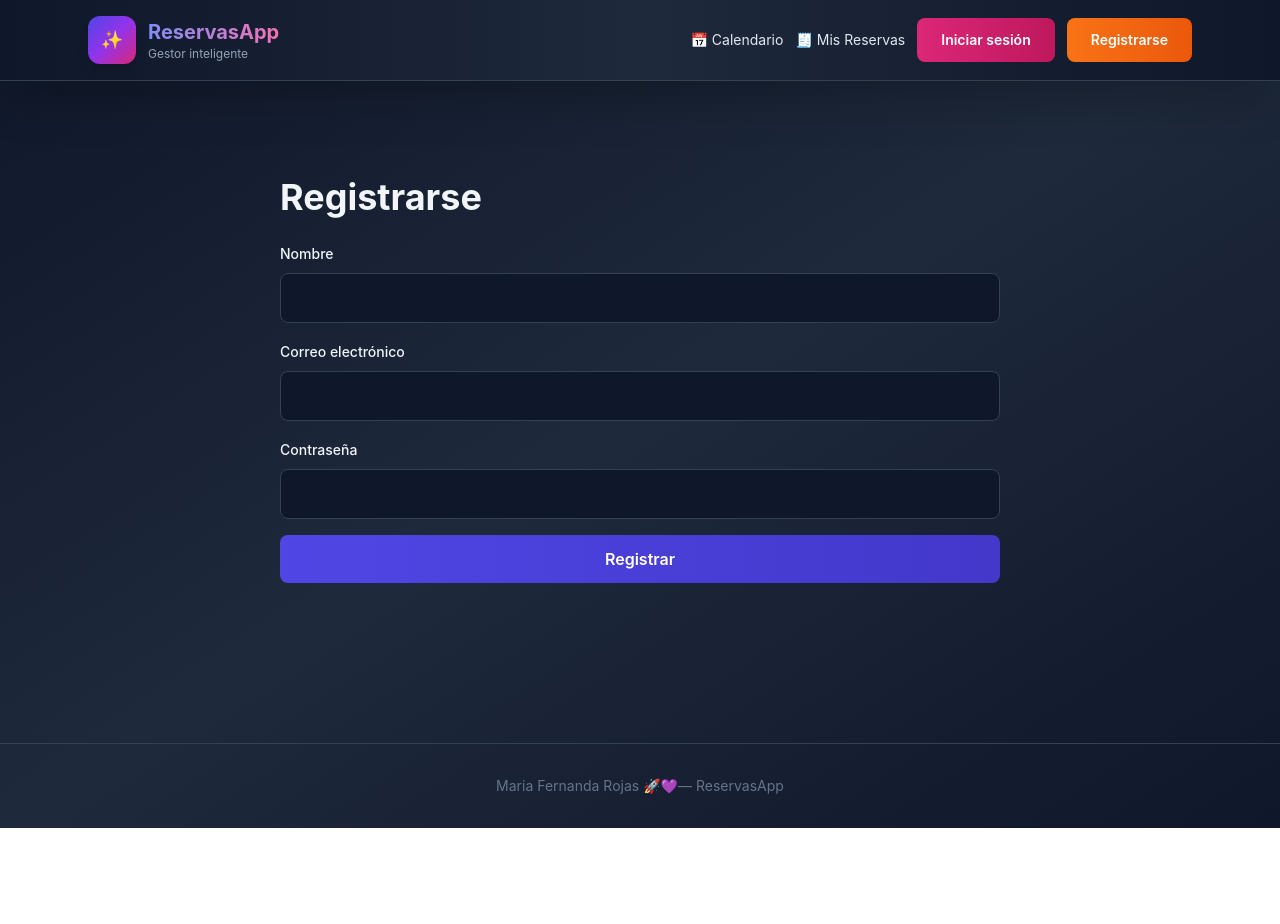
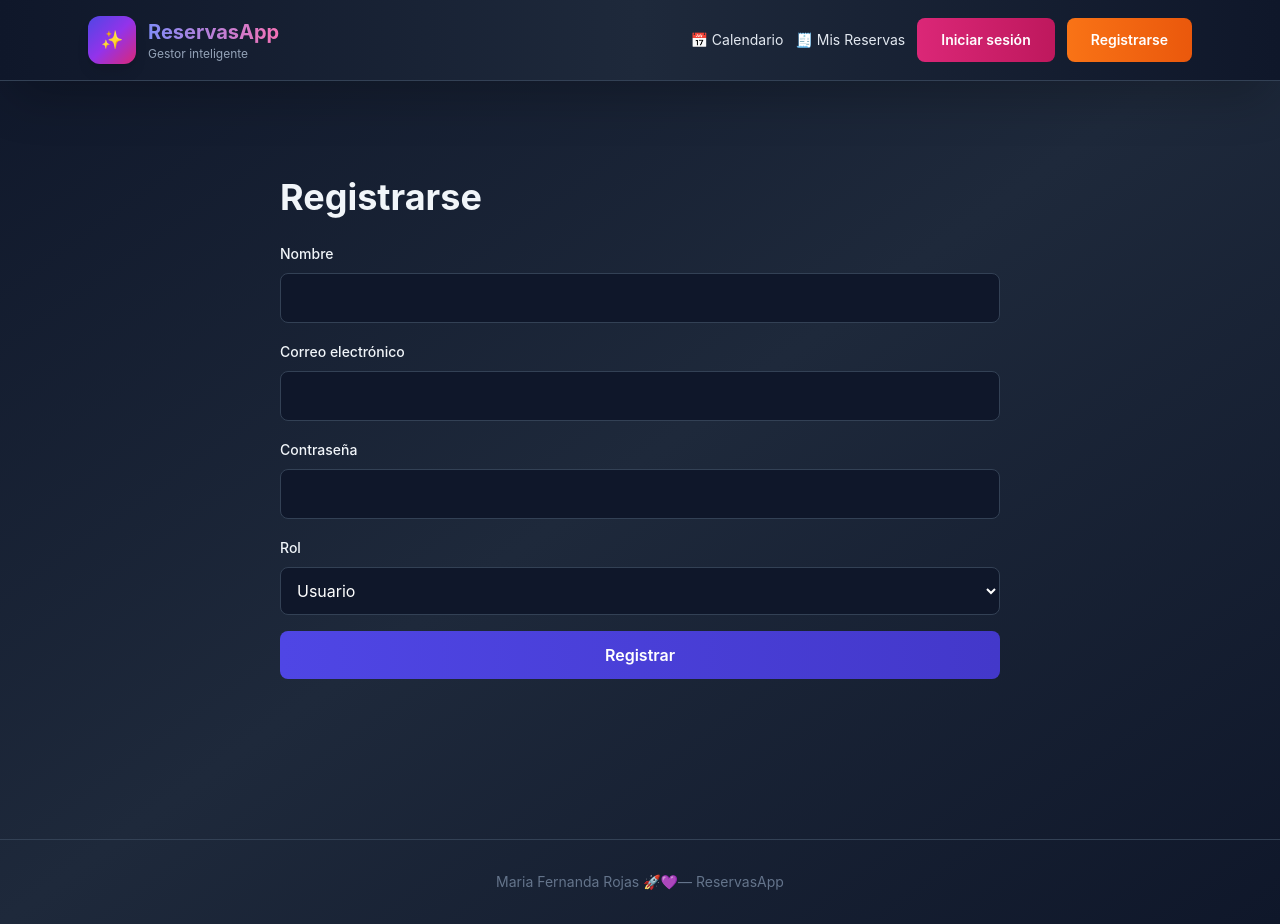
Before and after one commit to MariaFerr-dev/reserva, a Next.js app: page /auth/register in a window 1280 px wide. Before the commit the page ends 828 px from the top, so only its background shows below. Built offline with nearby package versions, Linux system fonts and the light colour scheme; no server answers.

Commit message:
Add admin role option to registration form for Vercel deployment

```diff
--- a/app/auth/register/page.tsx
+++ b/app/auth/register/page.tsx
@@ -6,6 +6,7 @@ export default function RegisterPage() {
   const [name, setName] = useState("");
   const [email, setEmail] = useState("");
   const [password, setPassword] = useState("");
+  const [role, setRole] = useState("USER");
 
   return (
     <main className="max-w-3xl mx-auto px-6 py-12">
@@ -43,6 +44,18 @@ export default function RegisterPage() {
             className="mt-2 w-full rounded-lg border border-slate-700 bg-slate-900 p-3 text-white"
           />
         </label>
+        <label className="block">
+          <span className="text-sm font-medium">Rol</span>
+          <select
+            name="role"
+            value={role}
+            onChange={(event) => setRole(event.target.value)}
+            className="mt-2 w-full rounded-lg border border-slate-700 bg-slate-900 p-3 text-white"
+          >
+            <option value="USER">Usuario</option>
+            <option value="ADMIN">Administrador</option>
+          </select>
+        </label>
         <button type="submit" className="btn-primary w-full py-3">
           Registrar
         </button>
```
